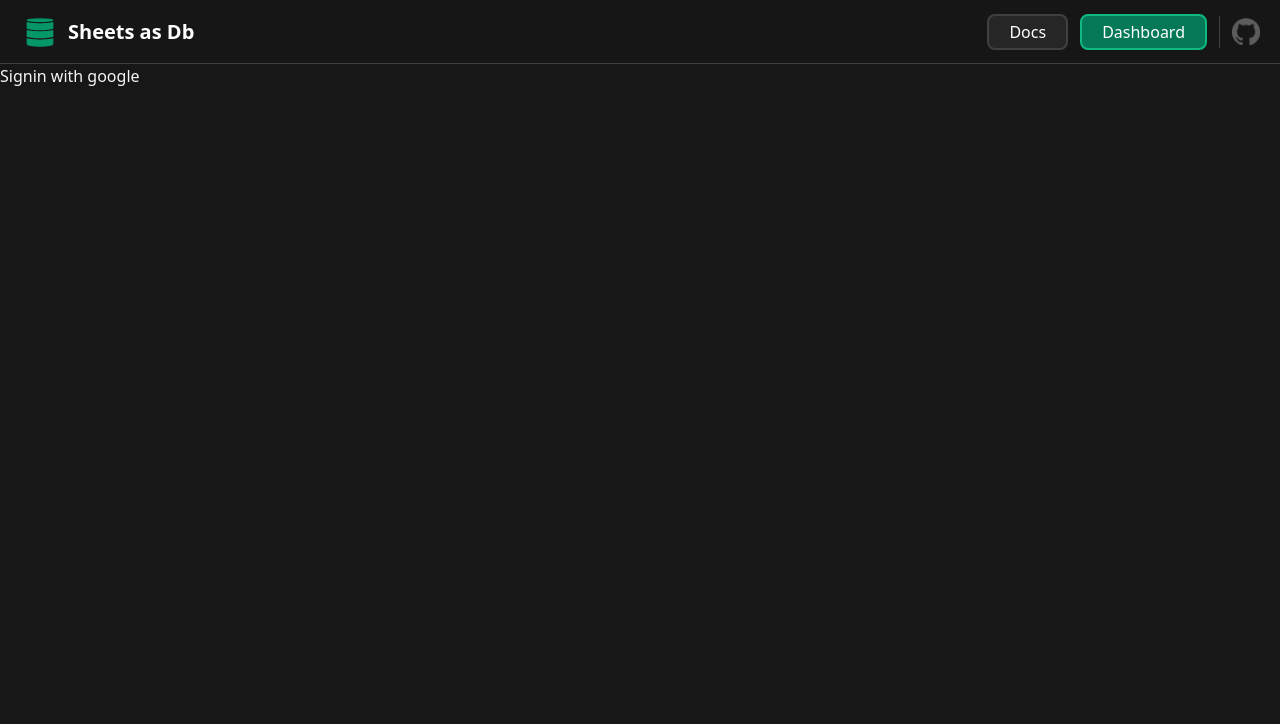
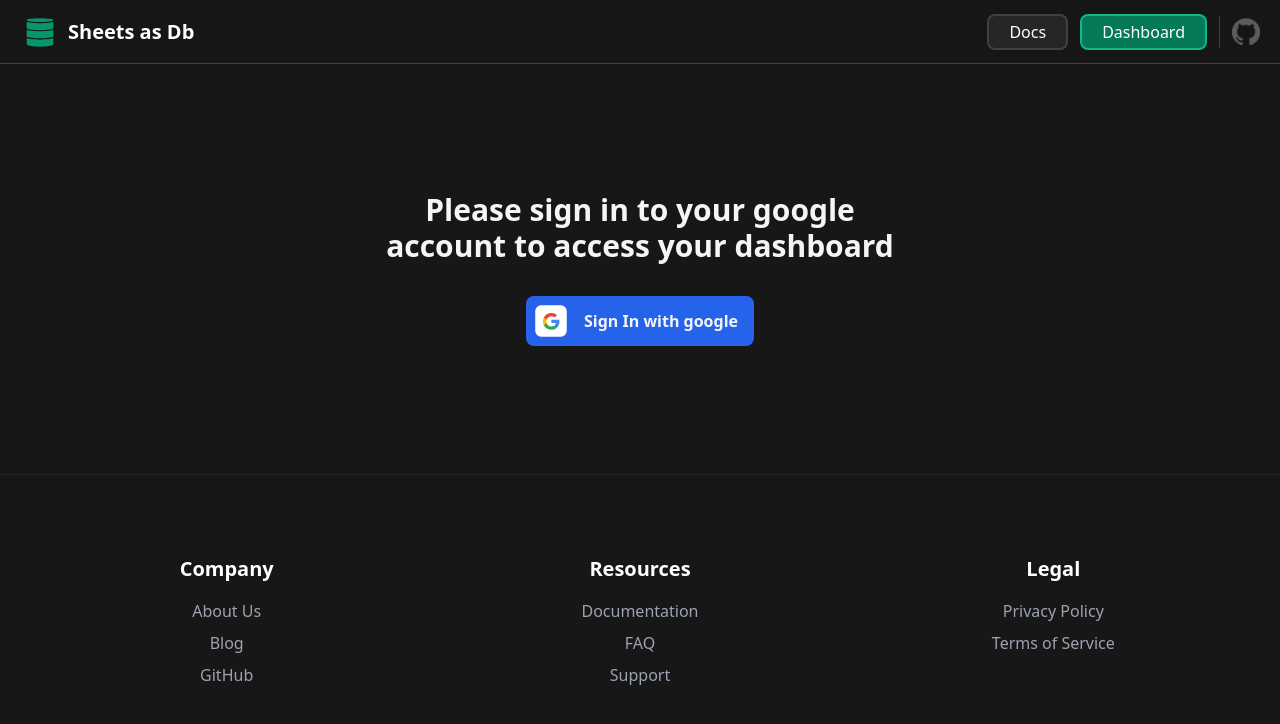
Before and after one commit to bengaudry/sheetsasdb, a React (Vite) app: page /dashboard in a window 1280 px wide. Shown: the top 724 px of the page. Built offline with nearby package versions, Linux system fonts and the light colour scheme; no server answers.

Commit message:
Upgrades in dashboard

```diff
--- a/src/components/Buttons/CtaPrimary.tsx
+++ b/src/components/Buttons/CtaPrimary.tsx
@@ -19,6 +19,11 @@ export default function CtaPrimary(props: props) {
   return props.btn ? (
     <button
       className={className}
+      onClick={() => {
+        if (props.onBtnClick !== undefined) {
+          props.onBtnClick();
+        }
+      }}
     >
       {props.children}
     </button>
@@ -26,7 +31,11 @@ export default function CtaPrimary(props: props) {
     <Link
       to={props.to as string}
       className={className}
-      onClick={() => props.onBtnClick}
+      onClick={() => {
+        if (props.onBtnClick !== undefined) {
+          props.onBtnClick();
+        }
+      }}
     >
       <span className="text-base">{props.children}</span>
     </Link>
--- a/src/components/Footer/Footer.tsx
+++ b/src/components/Footer/Footer.tsx
@@ -3,7 +3,7 @@ import ResponsiveContainer from "../Layout/ResponsiveContainer";
 
 export default function Footer() {
   return (
-    <footer className="bg-neutral-900 border-t border-neutral-800 text-white py-20">
+    <footer className="bg-neutral-900 border-t border-neutral-800 text-white py-20 w-full">
       <ResponsiveContainer>
         <div className="container mx-auto flex flex-wrap justify-between items-start">
           <div className="w-full mb-10 md:w-1/3 text-center lg:mb-0">
--- /dev/null
+++ b/src/components/Popup/Popup.tsx
@@ -0,0 +1,24 @@
+interface props {
+  onClose?: CallableFunction;
+  children: any;
+  shown?: boolean;
+}
+
+export function Popup(props: props) {
+  return (
+    <div
+      className={`${
+        props.shown ? "block" : "hidden"
+      } fixed w-screen h-screen bg-black/50 backdrop-blur-sm top-0 left-0 z-50 py-5 px-5 flex flex-row items-center justify-center`}
+      onClick={() => {
+        if (props.onClose !== undefined) {
+          props.onClose();
+        }
+      }}
+    >
+      <div className="bg-neutral-900 px-8 py-5 border-2 border-neutral-600 rounded-xl h-max w-full md:w-1/2">
+        {props.children}
+      </div>
+    </div>
+  );
+}
--- a/src/pages/Dashboard.tsx
+++ b/src/pages/Dashboard.tsx
@@ -2,6 +2,7 @@ import { auth, provider } from "../config";
 import { useState, useEffect } from "react";
 import { signInWithPopup } from "firebase/auth";
 import { DashboardLayout } from "./Dashboard/DashboardLayout";
+import Footer from "../components/Footer/Footer";
 
 export function Dashboard() {
   const [userEmail, setUserEmail] = useState("");
@@ -23,16 +24,39 @@ export function Dashboard() {
 
   return (
     <div>
-      {userEmail ? (
-        <DashboardLayout
-          user={{ email: userEmail, displayName: userName }}
-          onLogout={() => {
-            alert('Logging out')
-            localStorage.setItem("email", "");
-          }}
-        />
+      {userEmail !== null ? (
+        <div>
+          <DashboardLayout
+            user={{ email: userEmail, displayName: userName }}
+            onLogout={() => {
+              alert("Logging out");
+              localStorage.clear();
+            }}
+          />
+        </div>
       ) : (
-        <button onClick={() => handleSignIn()}>Signin with google</button>
+        <div className="w-full">
+          <div className="flex items-center flex-col gap-8 py-32">
+            <p className="text-3xl font-semibold text-center max-w-lg">
+              Please sign in to your google account to access your dashboard
+            </p>
+            <button
+              onClick={() => handleSignIn()}
+              className=" flex flex-row items-center transition-colors duration-300 bg-blue-600 hover:bg-blue-800 pl-1 pr-4 py-1 rounded-lg font-semibold gap-3 w-max"
+            >
+              <div className="rounded-lg overflow-hidden w-fit h-fit bg-white scale-75">
+                <img
+                  src="/res/googleLogo.svg"
+                  alt="Google logo"
+                  className="rounded-lg overflow-hidden w-full h-full scale-125 -translate-x-0.5 -translate-y-0.5"
+                />
+              </div>
+              Sign In with google
+            </button>
+          </div>
+
+          <Footer />
+        </div>
       )}
     </div>
   );
--- a/src/pages/Dashboard/DashboardLayout.tsx
+++ b/src/pages/Dashboard/DashboardLayout.tsx
@@ -1,4 +1,8 @@
+import { useState } from "react";
 import CtaPrimary from "../../components/Buttons/CtaPrimary";
+import Footer from "../../components/Footer/Footer";
+import ResponsiveContainer from "../../components/Layout/ResponsiveContainer";
+import { Popup } from "../../components/Popup/Popup";
 import { ProjectCard } from "./ProjectCard";
 
 type props = {
@@ -7,12 +11,32 @@ type props = {
 };
 
 export function DashboardLayout(props: props) {
+  const [isNewProjectPopupOpened, setNewProjectPopupOpened] = useState(false);
   return (
-    <div className="px-4 py-4">
-      <CtaPrimary>New project</CtaPrimary>
-      <div className="pt-3 pb-3 font-semibold">{props.user.displayName}'s projects :</div>
-      <ProjectCard name="Mum" nbOfSheets={2}/>
-      <CtaPrimary btn danger onBtnClick={() => { alert("hfuysefq");}}>Logout</CtaPrimary>
+    <div>
+      <ResponsiveContainer childrenClassName="px-4 py-8 mb-24">
+        <div className="flex flex-row gap-2 items-center sm:gap-5 w-full justify-between">
+          <p className="text-xl font-semibold text-neutral-500">
+            Welcome {props.user.displayName}
+          </p>
+          <CtaPrimary
+            btn
+            danger
+            onBtnClick={() => {
+              props.onLogout();
+            }}
+          >
+            Logout
+          </CtaPrimary>
+        </div>
+        <p className="pb-6 text-4xl font-bold leading-9">Your projects :</p>
+        <div className="grid sm:grid-cols-2 lg:grid-cols-3 w-full gap-6">
+          <ProjectCard name="Mum" nbOfSheets={2} />
+          <ProjectCard name="New project" onClick={() => setNewProjectPopupOpened(true)}/>
+        </div>
+      </ResponsiveContainer>
+      <Popup shown={isNewProjectPopupOpened} onClose={() => setNewProjectPopupOpened(false)}>Hey</Popup>
+      <Footer />
     </div>
   );
 }
--- a/src/pages/Dashboard/ProjectCard.tsx
+++ b/src/pages/Dashboard/ProjectCard.tsx
@@ -1,20 +1,36 @@
 type props = {
   name: string;
-  nbOfSheets: number;
+  nbOfSheets?: number;
   onClick?: CallableFunction;
 };
 
 export function ProjectCard(props: props) {
   return (
     <div
-      className="flex flex-row justify-between bg-neutral-700/50 px-7 py-3 rounded-md border border-neutral-600 cursor-pointer hover:bg-neutral-700/100 transition-colors w-96 h-36"
-      onClick={() => props.onClick}
+      className={`${
+        props.name === "New project"
+          ? "bg-emerald-700/50 border-emerald-600 hover:bg-emerald-700/75 flex flex-row items-center justify-center"
+          : "bg-neutral-700/50 border-neutral-600 hover:bg-neutral-700/100"
+      } px-7 py-3 rounded-md border cursor-pointer transition-colors w-full h-36`}
+      onClick={() => {
+        if (props.onClick !== undefined) {
+          props.onClick();
+        }
+      }}
     >
       <div>
-        <p className="font-semibold">{props.name}</p>
-        <p className="font-normal text-sm text-neutral-400">
-          Sheets : {props.nbOfSheets}
-        </p>
+        {props.name === "New project" ? (
+          <p className="block w-max text-emerald-200 text-2xl font-semibold">
+            {props.name}
+          </p>
+        ) : (
+          <div>
+            <p className="font-semibold">{props.name}</p>
+            <p className="font-normal text-sm text-neutral-400">
+              Sheets : {props.nbOfSheets}
+            </p>
+          </div>
+        )}
       </div>
     </div>
   );
```
Also changed, not shown: public/res/googleLogo.svg (added).
